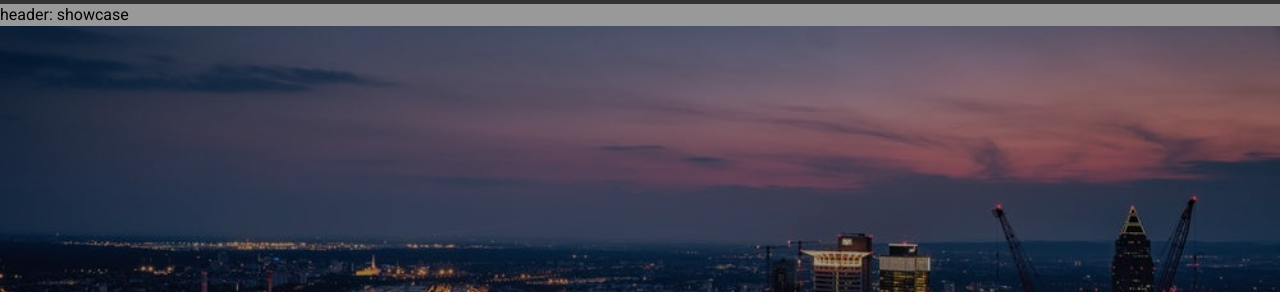
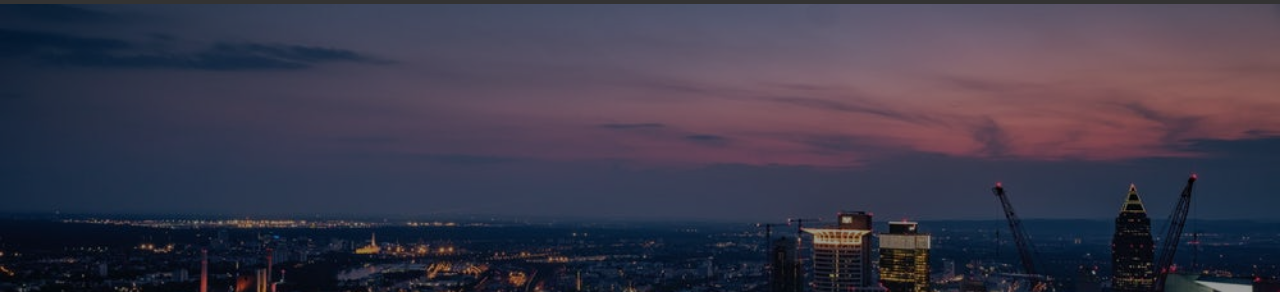
Before and after one commit to kilik42/flexsite, a plain HTML site: page index.html in a window 1280 px wide. Shown: the part 62-354 px from the top of the page. Drawn offline with Linux system fonts and the light colour scheme.

Commit message:
fixed type error

```diff
--- a/index.html
+++ b/index.html
@@ -34,7 +34,7 @@
 </nav>
 <!-- end navbar -->
 
-header: showcase
+<!-- header: showcase -->
 <header id="showcase">
 
   <div class="showcase-content">
```
